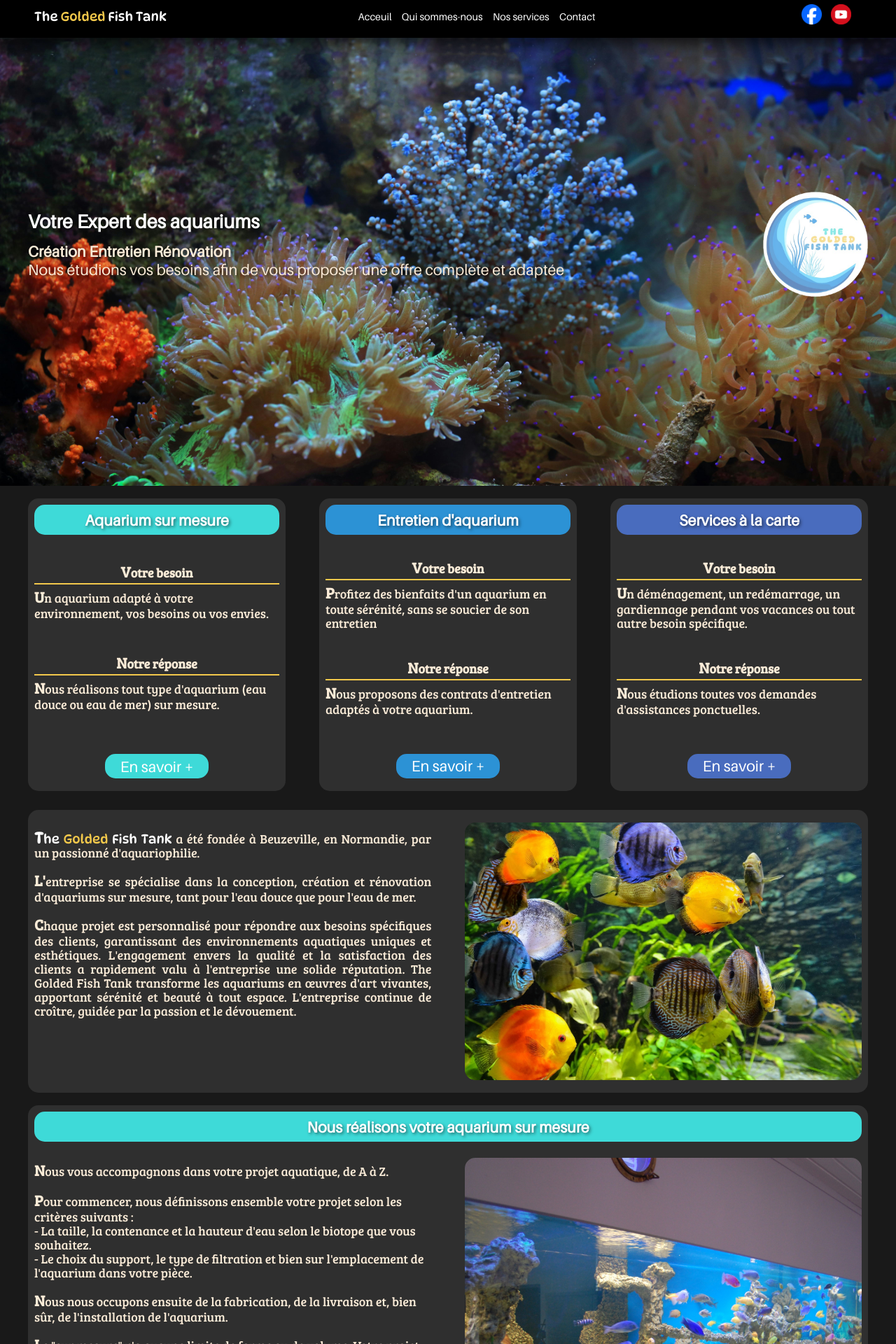
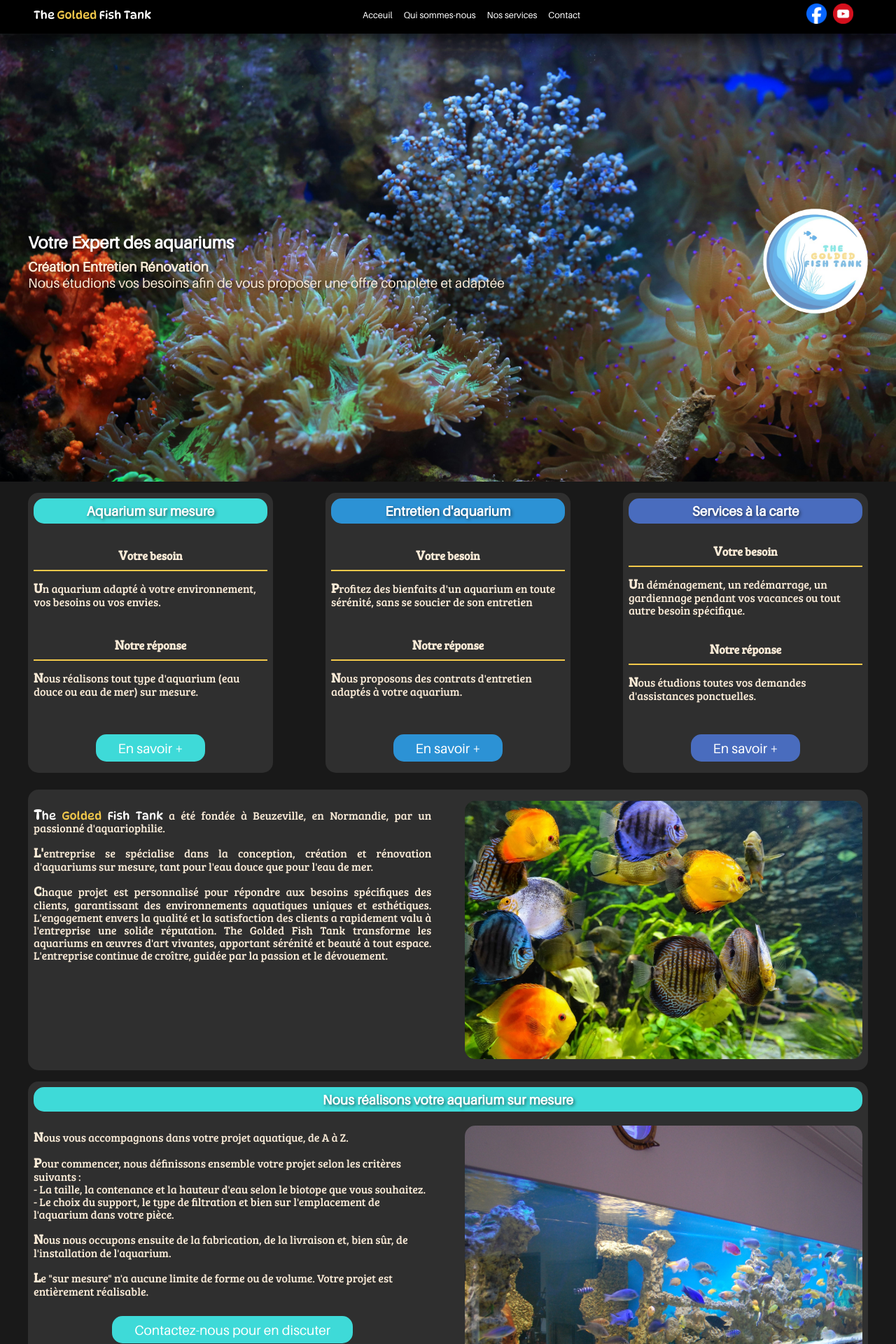
Before and after one commit to OliRati/the_golded_fish_tank, a PHP site: page / in a window 1280 px wide. Shown: the top 1920 px of the page at 70% size. Run offline with PHP 8.4, Linux system fonts and the light colour scheme.

Commit message:
CSS set all reamining em to rem for consitency

```diff
--- a/assets/css/style.css
+++ b/assets/css/style.css
@@ -16,6 +16,7 @@
 * {
     margin: 0;
     padding: 0;
+    box-sizing: border-box;
 }
 
 body {
@@ -68,31 +69,31 @@
 
 .inline {
     display: flex;
-    row-gap: 1em;
+    row-gap: 1rem;
 }
 
 .spacer {
     width: 100vw;
-    height: 2.5em;
+    height: 2.5rem;
     background-color: black;
 }
 
 h1 {
     font-family: 'Aileron';
-    font-size: 1em;
+    font-size: 1rem;
     color: white;
     font-weight: 700;
     text-shadow: 2px 2px 4px rgba(0, 0, 0, 0.5);
-    margin-bottom: 0.2em;
+    margin-bottom: 0.2rem;
 }
 
 h2 {
     font-family: 'Aileron';
-    font-size: 1.2em;
+    font-size: 1.2rem;
     color: white;
     font-weight: 700;
     text-shadow: 2px 2px 4px rgba(0, 0, 0, 0.5);
-    margin-bottom: 0.2em;
+    margin-bottom: 0.2rem;
 }
 
 img {
@@ -103,7 +104,7 @@
     position: fixed;
     top: 0;
     width: 100vw;
-    height: 2.5em;
+    height: 2.5rem;
     background-color: black;
     z-index: 1000;
     overflow: hidden;
@@ -118,7 +119,7 @@
 
 .innerheader {
     display: flex;
-    margin: 0 0.5em;
+    margin: 0 0.5rem;
     justify-content: space-between;
     align-items: center;
     overflow: hidden;
@@ -152,31 +154,31 @@
 }
 
 .mentionitem {
-    width: 15em;
-    margin-right: 1em;
+    width: 15rem;
+    margin-right: 1rem;
 }
 
 .footerlogo {
     width: 25vw;
     max-width: 150px;
     height: auto;
-    margin-right: 1em;
+    margin-right: 1rem;
 }
 
 .footertab {
-    margin-left: 1.5em;
+    margin-left: 1.5rem;
 }
 
 .anchor-section {
-    padding-top: 2.5em;
+    padding-top: 2.5rem;
     /* Adjust based on your header height + some extra space */
-    margin-top: -2.5em;
+    margin-top: -2.5rem;
     /* Same value as padding-top */
 }
 
 a {
     font-family: "Aileron";
-    font-size: 1em;
+    font-size: 1rem;
     font-weight: 500;
     text-decoration: none;
     color: white;
@@ -254,8 +256,8 @@
 
 .menu a {
     margin: 0;
-    margin-right: 1em;
-    font-size: 1em;
+    margin-right: 1rem;
+    font-size: 1rem;
 }
 
 .menu a:hover {
@@ -291,7 +294,7 @@
     display: flex;
     align-items: center;
     justify-content: center;
-    margin-right: 0.5em;
+    margin-right: 0.5rem;
 }
 
 .socialfooter {
@@ -312,9 +315,9 @@
 
 .maintitle {
     position: absolute;
-    bottom: 0.2em;
-    left: 1em;
-    right: 1em;
+    bottom: 0.2rem;
+    left: 1rem;
+    right: 1rem;
     display: flex;
     align-items: center;
     justify-content: space-between;
@@ -323,7 +326,7 @@
 .smalltitle {
     color: antiquewhite;
     font-family: 'Aileron';
-    font-size: 0.8em;
+    font-size: 0.8rem;
     font-weight: 400;
     text-shadow: 2px 2px 4px rgba(0, 0, 0, 0.5);
     padding: 0;
@@ -338,7 +341,7 @@
 .title {
     font-family: 'DynaPuff';
     color: white;
-    font-size: 1em;
+    font-size: 1rem;
 }
 
 .golded {
@@ -347,8 +350,8 @@
 
 p {
     font-family: 'BreeSerif';
-    font-size: 1em;
-    padding: 0.5em 0;
+    font-size: 1rem;
+    padding: 0.5rem 0;
 }
 
 p::first-letter {
@@ -361,8 +364,8 @@
     flex-wrap: wrap;
     justify-content: space-between;
     width: 250px;
-    margin: 1em auto;
-    gap: 1em;
+    margin: 1rem auto;
+    gap: 1rem;
 }
 
 .tuile {
@@ -370,7 +373,7 @@
     border-radius: 15px;
     width: 250px;
     height: 400px;
-    padding: 0.5em;
+    padding: 0.5rem;
     display: flex;
     flex-direction: column;
     justify-content: space-between;
@@ -378,6 +381,7 @@
 
 .tuile hr {
     border: 1px solid #f3c94b;
+    margin: 0.5rem 0;
 }
 
 .tuile:hover {
@@ -415,21 +419,21 @@
 
 .boxedtitle {
     border-radius: 15px;
-    padding: 0.4em 0;
+    padding: 0.4rem 0;
     text-align: center;
 }
 
 .groupbutton {
     display: flex;
-    margin: 0.5em;
-    padding-bottom: 0.5em;
+    margin: 0.5rem;
+    padding-bottom: 0.5rem;
 }
 
 .boxedbutton {
     border-radius: 15px;
-    padding: 0.25em 1.2em;
-    margin: 0.5em auto;
-    font-size: 1em;
+    padding: 0.5rem 2rem;
+    margin: 0.5rem auto;
+    font-size: 1rem;
     text-align: center;
     width: fit-content;
 }
@@ -444,12 +448,12 @@
 }
 
 .innerbox {
-    margin: 0.5em;
-    padding-top: 0.5em;
+    margin: 0.5rem;
+    padding-top: 0.5rem;
 }
 
 .innerboxabout {
-    margin: 0.5em;
+    margin: 0.5rem;
 }
 
 .center {
@@ -468,7 +472,7 @@
     justify-content: space-between;
     flex-wrap: wrap;
     width: 100%;
-    padding: 1em 0;
+    padding: 1rem 0;
 }
 
 .dualcolons>div {
@@ -515,7 +519,7 @@
 .logoyoutube {
     height: 1.5rem;
     width: auto;
-    margin: 0.3em;
+    margin: 0.3rem;
 }
 
 .logofacebook:hover,
@@ -643,17 +655,18 @@
 
 /* For tablets */
 @media screen and (min-width:768px) {
+
     .logofacebook,
     .logoyoutube {
         height: 1.8rem;
     }
 
     .title {
-        font-size: 1em;
+        font-size: 1rem;
     }
 
     .menu a {
-        font-size: 0.8em;
+        font-size: 0.8rem;
     }
 
     .element {
@@ -662,7 +675,7 @@
     }
 
     .maintitle {
-        bottom: 7em;
+        bottom: 7rem;
     }
 
     .dualcolons {
@@ -674,16 +687,16 @@
     }
 
     h1 {
-        font-size: 1.5em;
-        margin-bottom: 0.5em;
+        font-size: 1.5rem;
+        margin-bottom: 0.5rem;
     }
 
     .smalltitle {
-        font-size: 1.2em;
+        font-size: 1.2rem;
     }
 
     a {
-        font-size: 1.2em;
+        font-size: 1.2rem;
     }
 
     .hamburgermenu {
@@ -695,16 +708,16 @@
     }
 
     header {
-        height: 3em;
+        height: 3rem;
     }
 
     .spacer {
-        height: 3em;
+        height: 3rem;
     }
 
     .anchor-section {
-        padding-top: 3em;
-        margin-top: -3em;
+        padding-top: 3rem;
+        margin-top: -3rem;
     }
 }
 
@@ -720,16 +733,16 @@
     }
 
     .maintitle {
-        bottom: 15em;
+        bottom: 15rem;
     }
 
     h1 {
-        margin-bottom: 0.5em;
+        margin-bottom: 0.5rem;
     }
 
     #mainlogo {
-        right: 5em;
-        bottom: 10em;
+        right: 5rem;
+        bottom: 10rem;
     }
 
     .tuile {
--- a/index.html
+++ b/index.html
@@ -400,26 +400,25 @@
                     </div>
                     <div>
                         <form id="contactForm">
-                            <label for="Name">Nom :</label>
+                            <label for="contactFormName">Nom :</label>
                             <div>
                                 <input type="text" id="contactFormName" name="name" required>
                             </div>
-                            <label for="Email">Email :</label>
+                            <label for="contactFormEmail">Email :</label>
                             <div>
                                 <input type="email" id="contactFormEmail" name="email" required>
                             </div>
-                            <label for="Phone">Téléphone :</label>
+                            <label for="contactFormPhone">Téléphone :</label>
                             <div>
                                 <input type="number" id="contactFormPhone" name="phone" required>
                             </div>
-                            <label for="message">Votre message :</label>
+                            <label for="contactFormMessage">Votre message :</label>
                             <div>
-                                <textarea name="message" id="contactFormMessage" cols="30"
-                                    rows="10"></textarea>
+                                <textarea name="message" id="contactFormMessage" cols="30" rows="10"></textarea>
                             </div>
                             <div class="checkframe">
                                 <input type="checkbox" id="contactFormTerms" name="puballowed">
-                                <label for="puballowed">
+                                <label for="contactFormTerms">
                                     Nous autorisez-vous à vous contacter par email pour vous proposer
                                     des offres ou demander votre avis.
                                 </label>
```
Also changed, not shown: other parts of assets/css/style.css (+43 -33 lines). Lines whose indentation alone changed are shown as unchanged.
